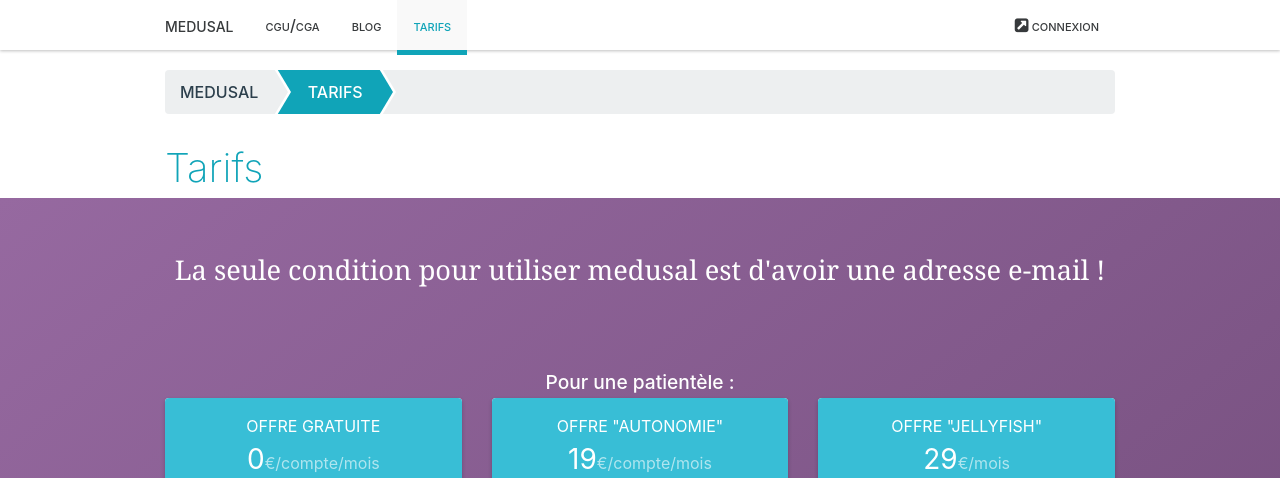
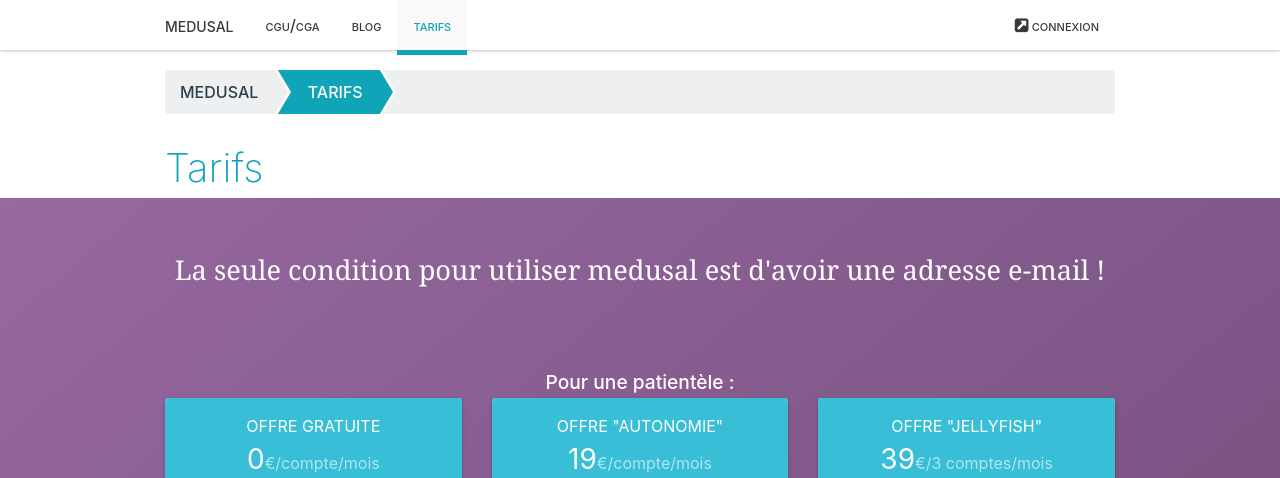
Before and after one commit to medusal/medusal.github.io, a Jekyll site: the page built from _pages/pricing.html, in a window 1280 px wide and 1400 px high, cut to the strip 0-478 px from the top of the window. Built offline with Jekyll 4.4.1, drawn with Linux system fonts in a browser that asks for light colours; some of the changed text lies outside the part shown.

Commit message:
Update from Forestry.io - _pages/pricing.html

```diff
--- a/_pages/pricing.html
+++ b/_pages/pricing.html
@@ -89,7 +89,7 @@ no-container: true
                 <span class="item-title">Dossiers patients illimités</span>
                 <span class="item-subtitle">Aucune limite dans le temps</span>
                   <span class="item-subtitle"><b>Option Télétransmission SESAM-VITALE 29€/mois</b></span>
-                  <span class="item-subtitle"><b>Option Suivi automatisé des impayés </b><i>bientôt disponible</i></span>
+                  <span class="item-subtitle">Option Suivi automatisé des impayés <i>bientôt disponible</i></span>
                 <span class="item-desc">
                 <span class="clearfix"></span>
                 Espace HDS* 3 Go inclu
@@ -136,7 +136,7 @@ no-container: true
         <div class="column clearfix">
           <div class="header text-xs-center">
             <div class="text-uppercase p-t-1">OFFRE "JELLYFISH"</div>
-            <span style="font-size: 28px;">29</span><span style="color: rgba(255,255,255,0.6)">€/mois</span>
+            <span style="font-size: 28px;">39</span><span style="color: rgba(255,255,255,0.6)">€/3 comptes/mois</span>
           </div>
           <div class="body ">
             <ul class="feature-list ">
@@ -146,11 +146,13 @@ no-container: true
                 </span>
                 <span class="item-title">Dossiers patients illimités</span>
                 <span class="item-subtitle">Aucune limite dans le temps</span>
+                  <span class="item-subtitle"><b>Option Télétransmission SESAM-VITALE 27€/mois</b></span>
+                  <span class="item-subtitle">Option Suivi automatisé des impayés <i>bientôt disponible</i></span>
                 <span class="item-desc">
                 <span class="clearfix"></span>
                 Espace HDS* 5 Go inclu
                 <span class="clearfix"></span>
-                10cts€ / Mo supplémentaire
+                5cts€ / Mo supplémentaire
                 </span>
               </li>
               <li class="feature-list-item">
@@ -159,6 +161,7 @@ no-container: true
                 </span>
                 <span class="item-title">Base nationale de médicaments</span>
                 <span class="item-subtitle">Monographies incluses</span>
+                   <span class="item-subtitle"><b>Option BCB prescription intelligente 17€/mois</b></span>
               </li>
               <li class="feature-list-item">
                 <span class="item-icon">
@@ -178,6 +181,8 @@ no-container: true
                   <img src="https://www.algolia.com/static_assets/images/pricing/support-b50c32a1.svg">
                 </span>
                 <span class="item-title small-title">Support en ligne</span>
+                  <span class="item-title small-title">Support téléphonique</span>
+                  <span class="item-subtitle">du lundi au samedi de 8h à 20h</span>
               </li>
             </ul>
             <a class="btn btn-info" href="users/sign_up">Commencez !</a>
```
